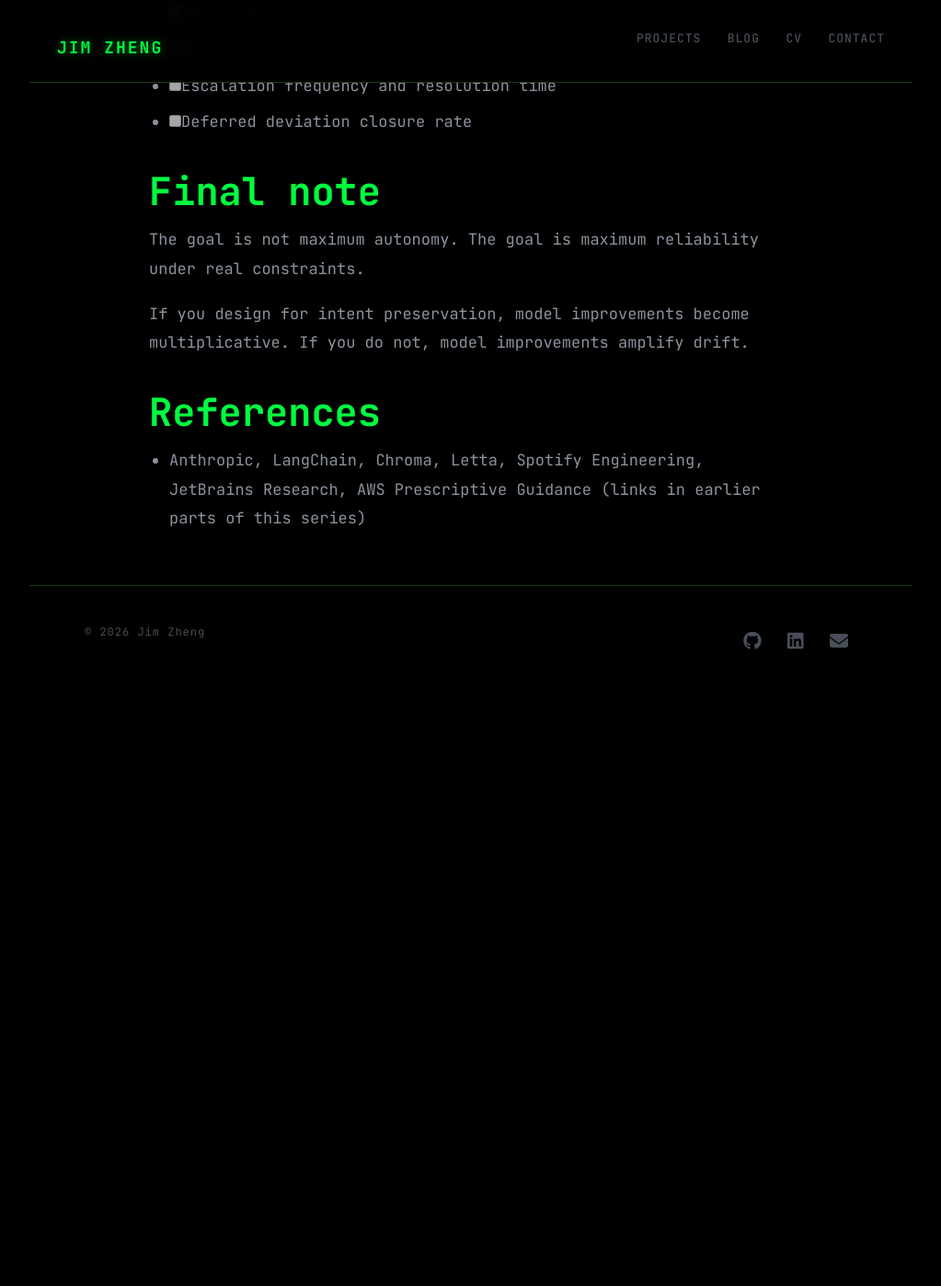
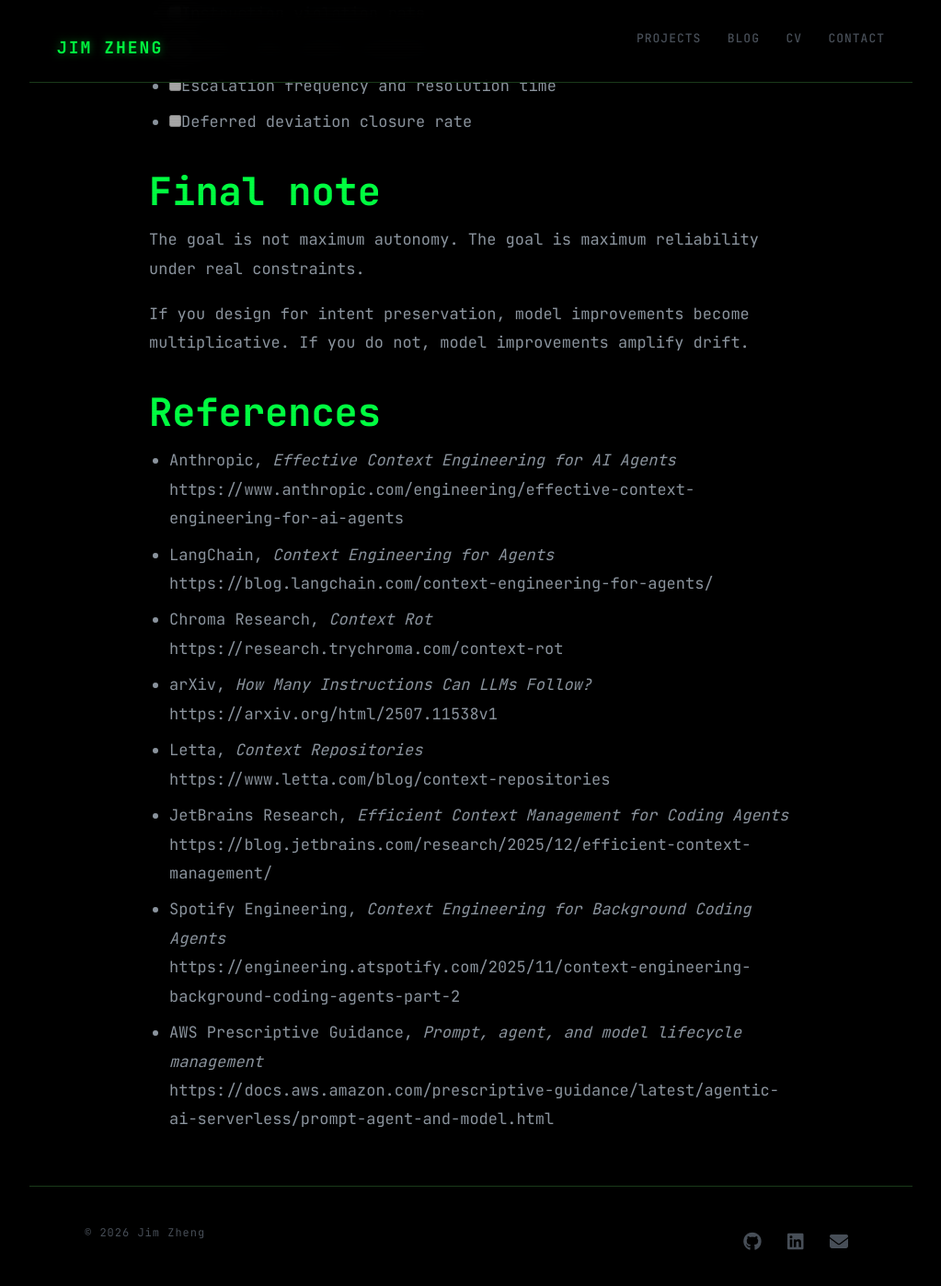
Before and after one commit to BANANASJIM/BANANASJIM.github.io, a Jekyll site: the page built from _posts/2026-03-25-reference-blueprint-checklist.md, in a window 1280 px wide and 1400 px high, scrolled down 1641 px. Shown: the whole window at 92% size, without its empty margins (128-1151 px from the left). Built offline with Jekyll 4.4.1, drawn with Linux system fonts in a browser that asks for light colours; nearby versions of some CDN libraries; before the commit the page ends 2388 px from its top, so only the background shows below that.

Commit message:
Review pass: enforce external-reference-only consistency

```diff
--- a/_posts/2026-03-25-reference-blueprint-checklist.md
+++ b/_posts/2026-03-25-reference-blueprint-checklist.md
@@ -56,4 +56,19 @@ If you design for intent preservation, model improvements become multiplicative.
 
 ## References
 
-- Anthropic, LangChain, Chroma, Letta, Spotify Engineering, JetBrains Research, AWS Prescriptive Guidance (links in earlier parts of this series)
+- Anthropic, *Effective Context Engineering for AI Agents*
+  https://www.anthropic.com/engineering/effective-context-engineering-for-ai-agents
+- LangChain, *Context Engineering for Agents*
+  https://blog.langchain.com/context-engineering-for-agents/
+- Chroma Research, *Context Rot*
+  https://research.trychroma.com/context-rot
+- arXiv, *How Many Instructions Can LLMs Follow?*
+  https://arxiv.org/html/2507.11538v1
+- Letta, *Context Repositories*
+  https://www.letta.com/blog/context-repositories
+- JetBrains Research, *Efficient Context Management for Coding Agents*
+  https://blog.jetbrains.com/research/2025/12/efficient-context-management/
+- Spotify Engineering, *Context Engineering for Background Coding Agents*
+  https://engineering.atspotify.com/2025/11/context-engineering-background-coding-agents-part-2
+- AWS Prescriptive Guidance, *Prompt, agent, and model lifecycle management*
+  https://docs.aws.amazon.com/prescriptive-guidance/latest/agentic-ai-serverless/prompt-agent-and-model.html
```
Also changed, not shown: _posts/2026-03-25-hot-cold-memory-stratification.md (+1 -1 lines).
